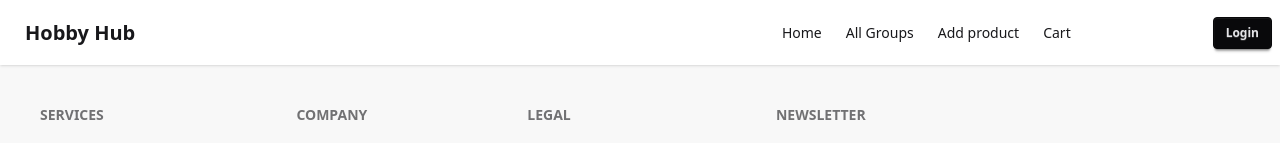
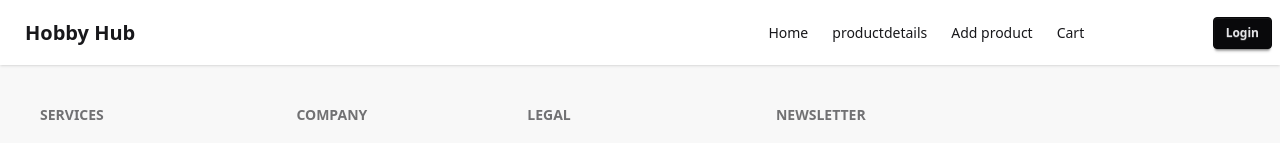
Before and after one commit to tanvirabsur/e-commerce-app, a React (Vite) app: page / in a window 1280 px wide. Shown: the top 143 px of the page. Built offline with nearby package versions, Linux system fonts and the light colour scheme; no server answers.

Commit message:
added some edit

```diff
--- a/src/Pages/AddProduct.jsx
+++ b/src/Pages/AddProduct.jsx
@@ -198,7 +198,7 @@ const AddProduct = () => {
 
                         {/* Submit Button */}
                         <div className="form-control pt-4">
-                            <button onClick={notify} type="submit" className="btn btn-primary w-full">
+                            <button  onClick={notify} type="submit" className="btn btn-primary w-full">
                                 Add Product
                             </button>
                         </div>
--- a/src/components/NavBar.jsx
+++ b/src/components/NavBar.jsx
@@ -34,7 +34,7 @@ const Navbar = () => {
                 <div className="navbar-center hidden lg:flex">
                     <ul className="menu menu-horizontal px-1">
                         <li><NavLink to={'/'}>Home</NavLink></li>
-                        <li><NavLink to={'/all-groups'}>All Groups</NavLink></li>
+                        <li><NavLink to={'/productdetails'}>productdetails</NavLink></li>
                         <li><NavLink to={'/addproduct'}>Add product</NavLink></li>
                         <li><NavLink to={'/cart'}>Cart</NavLink></li>
                     </ul>
```
